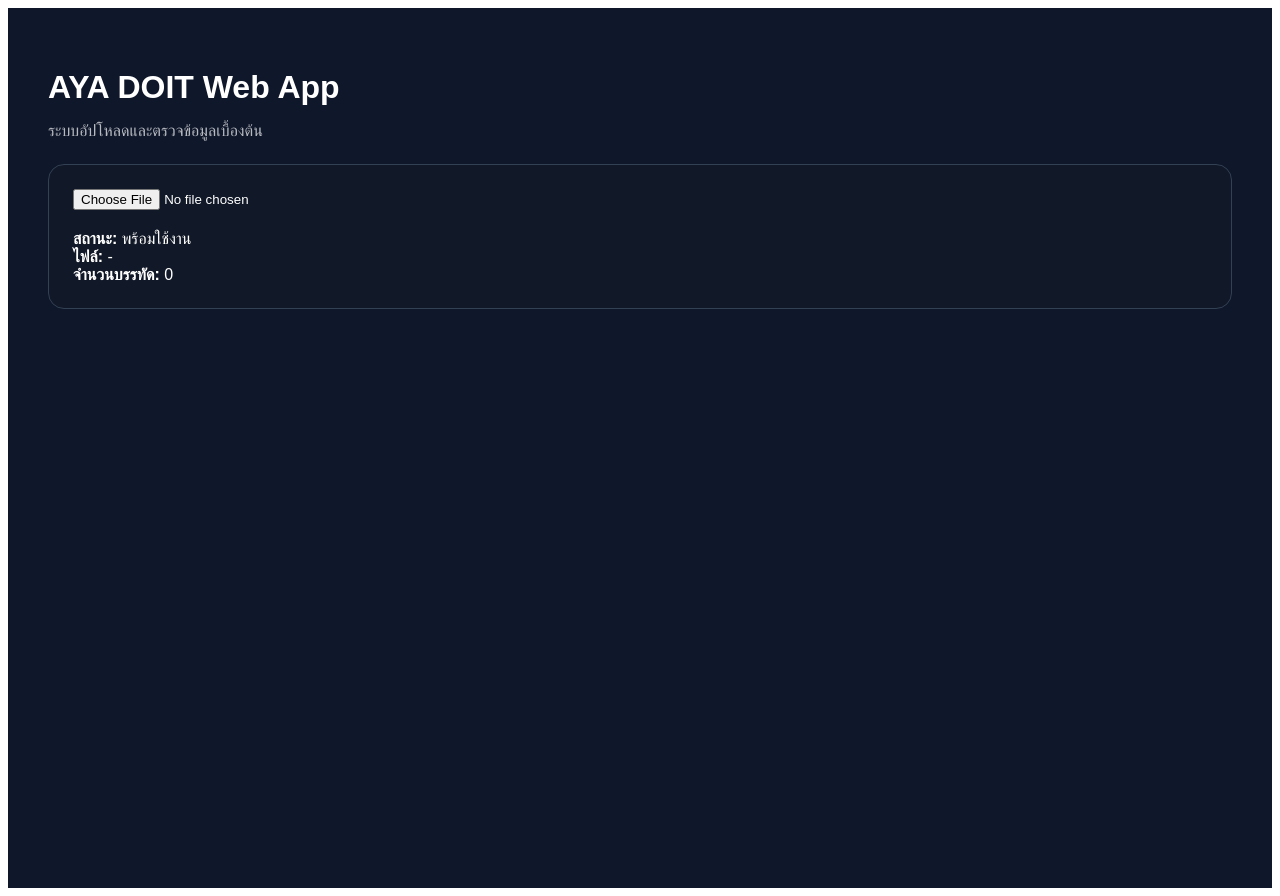
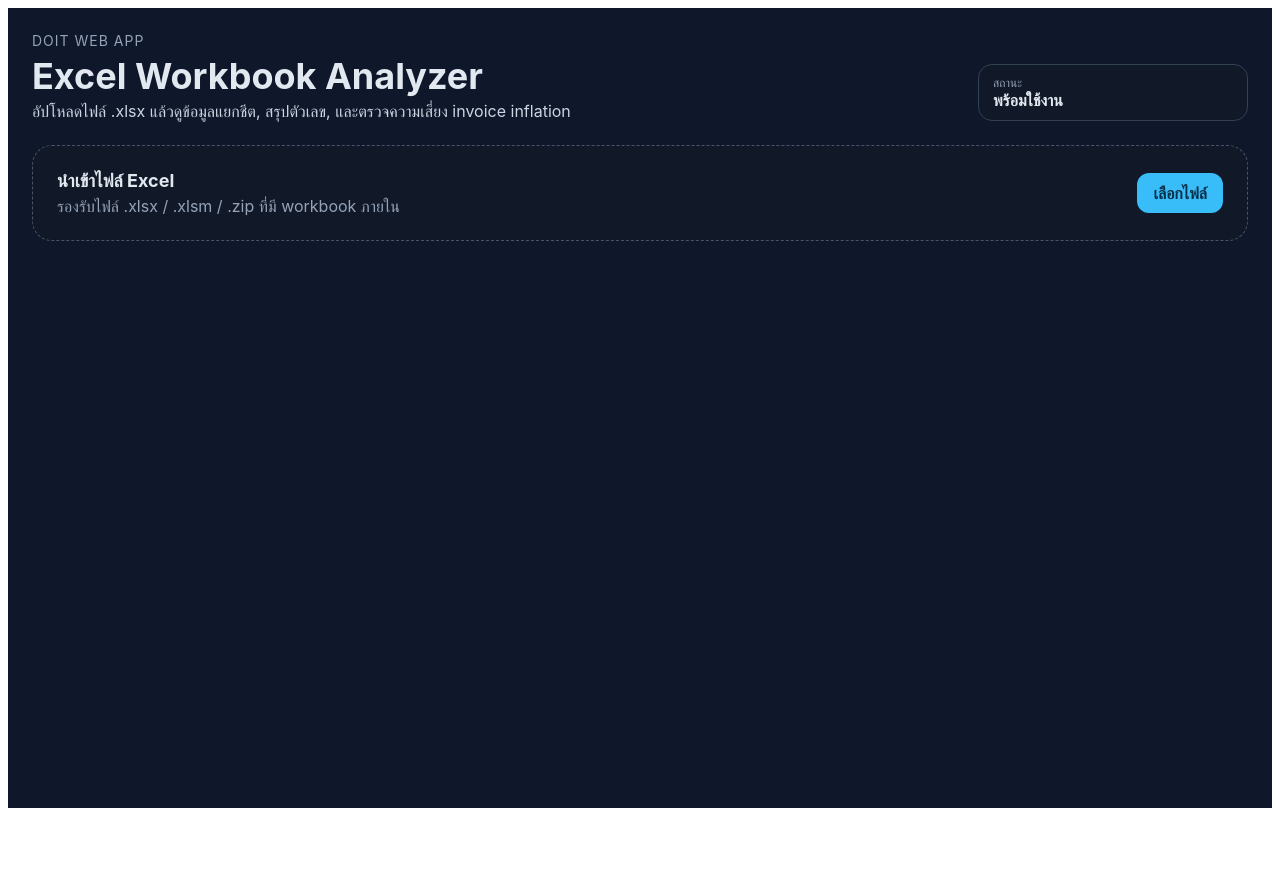
Before and after one commit to proweed001-ux/doit-web-app, a React (Vite) app: page / in a window 1280 px wide. After the commit the page ends 816 px from the top, so only its background shows below. Built offline with nearby package versions, Linux system fonts and the light colour scheme.

Commit message:
Switch to real workbook analyzer app

```diff
--- a/src/main.tsx
+++ b/src/main.tsx
@@ -1,60 +1,9 @@
-import React, { useState } from 'react'
-import ReactDOM from 'react-dom/client'
-
-function App() {
-  const [fileName, setFileName] = useState('')
-  const [rows, setRows] = useState(0)
-  const [status, setStatus] = useState('พร้อมใช้งาน')
-
-  async function handleFile(e: React.ChangeEvent<HTMLInputElement>) {
-    const file = e.target.files?.[0]
-    if (!file) return
-
-    setFileName(file.name)
-    setStatus('กำลังอ่านไฟล์...')
-
-    try {
-      const text = await file.text()
-      const lineCount = text.split(/\r?\n/).length
-      setRows(lineCount)
-      setStatus('โหลดไฟล์สำเร็จ')
-    } catch (err) {
-      setStatus('ไม่สามารถอ่านไฟล์ได้')
-    }
-  }
-
-  return (
-    <div style={{
-      minHeight: '100vh',
-      background: '#0f172a',
-      color: 'white',
-      fontFamily: 'sans-serif',
-      padding: '40px'
-    }}>
-      <h1 style={{fontSize:'32px',marginBottom:'8px'}}>AYA DOIT Web App</h1>
-      <p style={{opacity:0.7}}>ระบบอัปโหลดและตรวจข้อมูลเบื้องต้น</p>
-
-      <div style={{
-        marginTop:'24px',
-        padding:'24px',
-        border:'1px solid #334155',
-        borderRadius:'16px',
-        background:'#111827'
-      }}>
-        <input type="file" onChange={handleFile} />
-
-        <div style={{marginTop:'20px'}}>
-          <div><strong>สถานะ:</strong> {status}</div>
-          <div><strong>ไฟล์:</strong> {fileName || '-'} </div>
-          <div><strong>จำนวนบรรทัด:</strong> {rows}</div>
-        </div>
-      </div>
-    </div>
-  )
-}
+import React from 'react';
+import ReactDOM from 'react-dom/client';
+import DoitApp from './DoitApp';
 
 ReactDOM.createRoot(document.getElementById('root')!).render(
   <React.StrictMode>
-    <App />
+    <DoitApp />
   </React.StrictMode>,
-)
+);
```
